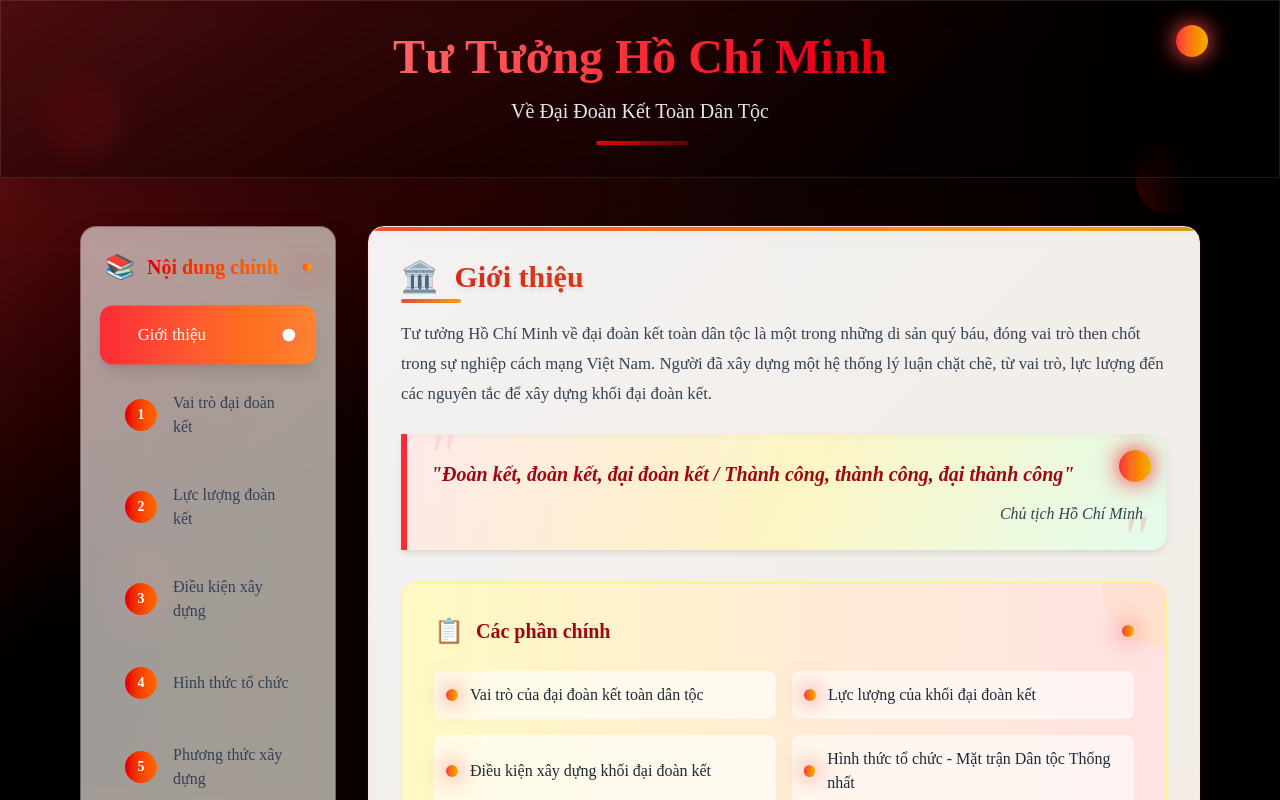
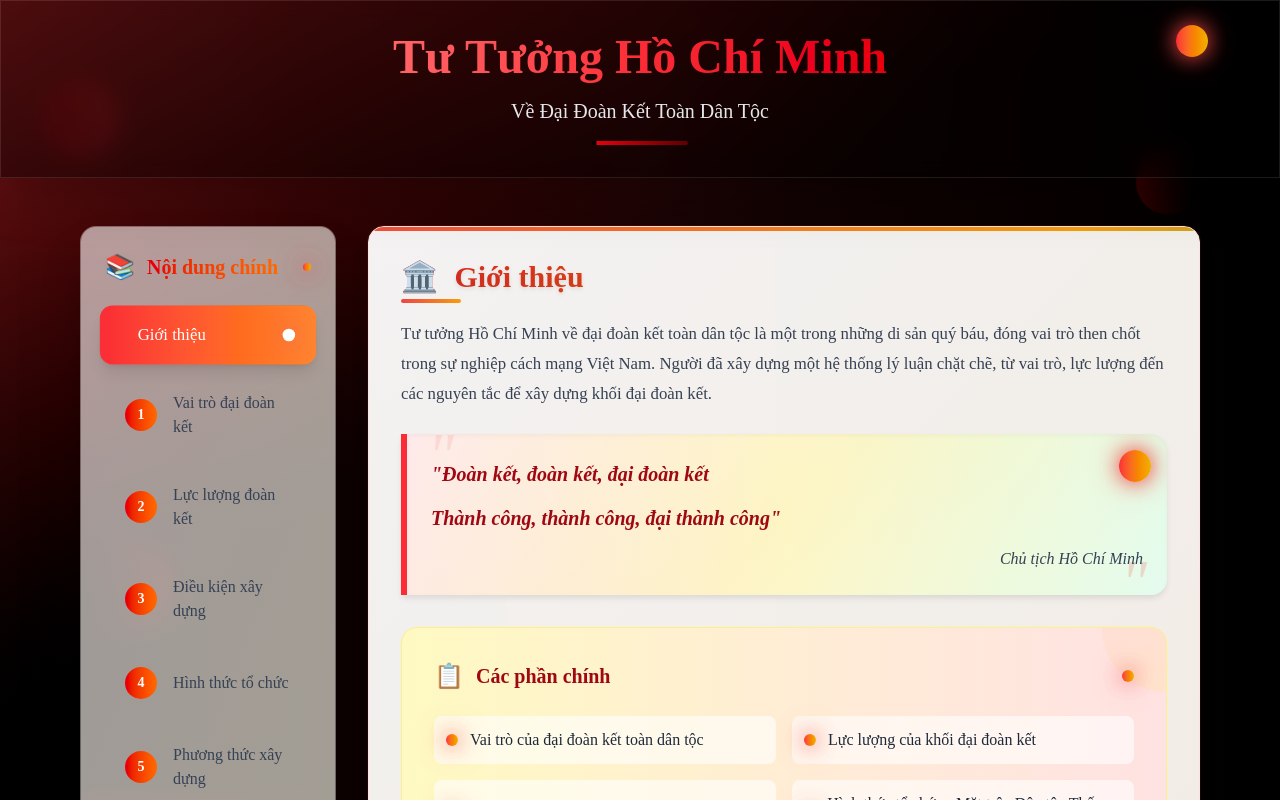
Before and after one commit to khackhoan0103/hcm202, a React (Vite) app: page / in a window 1280 px wide. Shown: the top 800 px of the page. Built offline with nearby package versions, Linux system fonts and the light colour scheme.

Commit message:
update quote

```diff
--- a/src/App.tsx
+++ b/src/App.tsx
@@ -1,4 +1,4 @@
-import React, { useState, useEffect } from 'react'
+import { useState, useEffect } from 'react'
 import HoChiMinhContent from './components/HoChiMinhContent'
 import Navigation from './components/Navigation'
 import Game from './components/Game'
@@ -9,7 +9,7 @@ function App() {
   const [currentQuoteIndex, setCurrentQuoteIndex] = useState(0)
 
   const quotes = [
-    "Đoàn kết, đoàn kết, đại đoàn kết / Thành công, thành công, đại thành công",
+    { text: "Đoàn kết, đoàn kết, đại đoàn kết", text2: "Thành công, thành công, đại thành công" },
     "Đoàn kết là sức mạnh của chúng ta",
     "Đoàn kết là một lực lượng vô địch của chúng ta để khắc phục khó khăn, giành lấy thắng lợi",
     "Đoàn kết là sức mạnh, đoàn kết là thắng lợi",
@@ -122,7 +122,14 @@ function App() {
                 {quotes.map((quote, index) => (
                   <div key={index} className="w-full flex-shrink-0">
                     <blockquote className="text-2xl md:text-3xl font-bold mb-4 leading-relaxed">
-                      "{quote}"
+                      {typeof quote === 'object' ? (
+                        <div className="text-center">
+                          <div>"{quote.text}</div>
+                          <div>{quote.text2}"</div>
+                        </div>
+                      ) : (
+                        `"${quote}"`
+                      )}
                     </blockquote>
                   </div>
                 ))}
--- a/src/components/HoChiMinhContent.tsx
+++ b/src/components/HoChiMinhContent.tsx
@@ -28,7 +28,10 @@ const HoChiMinhContent: React.FC<HoChiMinhContentProps> = ({ activeSection }) =>
         <div className="absolute inset-0 bg-gradient-to-r from-red-100/50 via-yellow-100/50 to-green-100/50 animate-pulse"></div>
         <div className="relative z-10">
           <p className="text-xl font-bold text-red-800 mb-3 leading-relaxed">
-            "Đoàn kết, đoàn kết, đại đoàn kết / Thành công, thành công, đại thành công"
+            "Đoàn kết, đoàn kết, đại đoàn kết
+          </p>
+          <p className="text-xl font-bold text-red-800 mb-3 leading-relaxed">
+            Thành công, thành công, đại thành công"
           </p>
           <p className="text-right text-gray-700 font-medium">Chủ tịch Hồ Chí Minh</p>
         </div>
```
